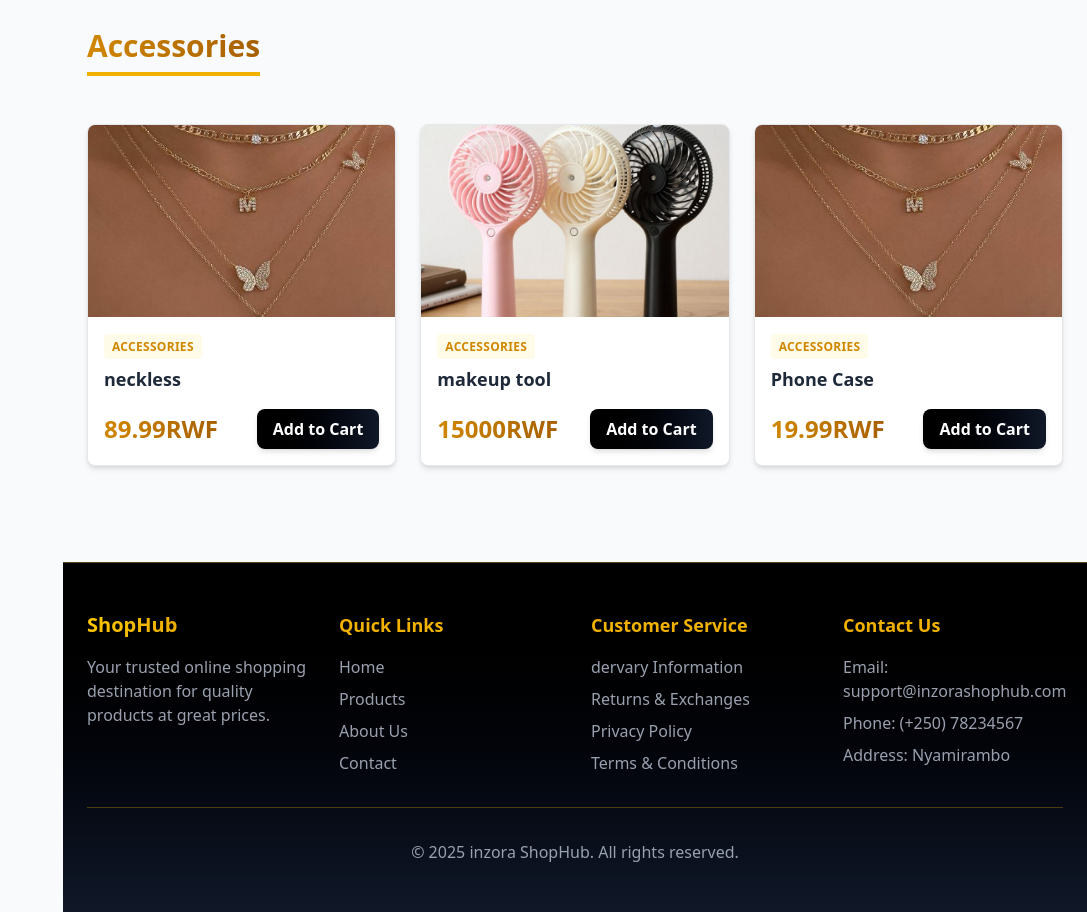
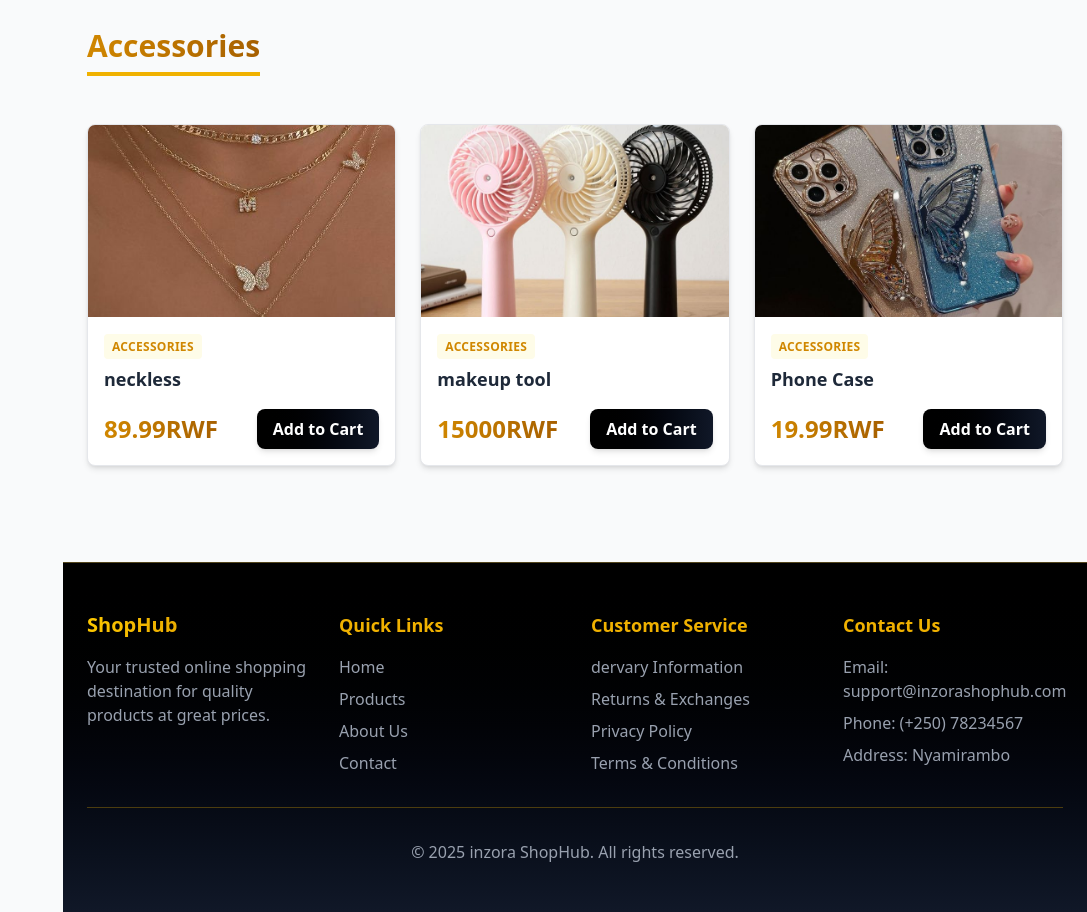
Before and after one commit to gihozo-elyse/movie-explorer, a React (Vite) app: page /products in a window 1280 px wide. Shown: the part 1160-2072 px from the top of the page, without its empty margins (193-1280 px from the left). Built offline with nearby package versions, Linux system fonts and the light colour scheme.

Commit message:
chaged image in products.jsx

```diff
--- a/src/pages/Products.jsx
+++ b/src/pages/Products.jsx
@@ -71,7 +71,7 @@ function Products() {
         name: 'Phone Case',
         price: 19.99,
         category: 'Accessories',
-        image: '/accessory1.jpg'
+        image: '/accessory4.jpg'
       }
     ]
   };
```
